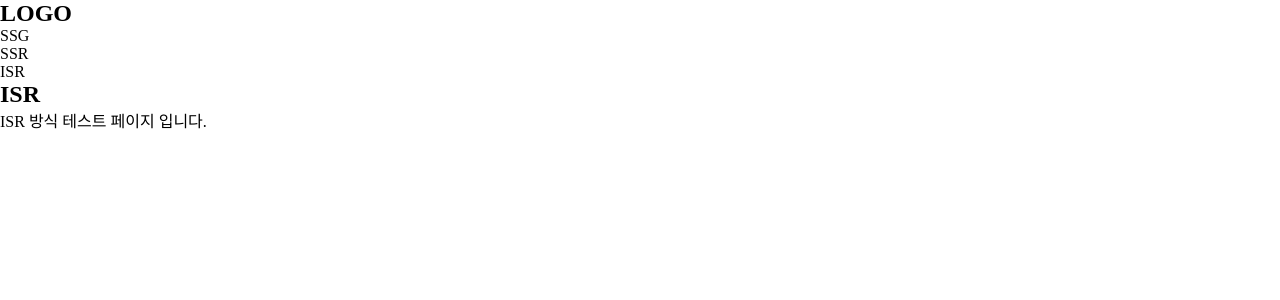
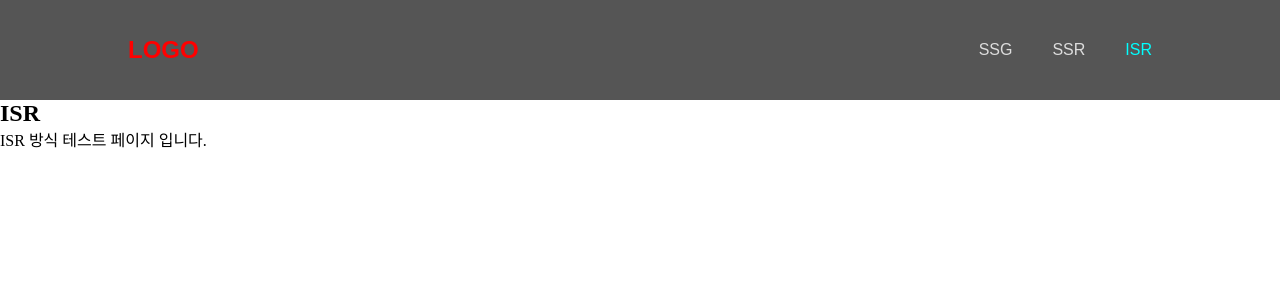
Before and after one commit to klmwook/NextJs-basic, a Next.js app: page /isr in a window 1280 px wide. Shown: the top 300 px of the page. Built offline with nearby package versions, Linux system fonts and the light colour scheme.

Commit message:
같은 모듈 scss안에 동일한 css명이 있어도 자동적으로 세팅이 됨

```diff
--- a/components/Header.jsx
+++ b/components/Header.jsx
@@ -1,5 +1,7 @@
 import Link from 'next/link';
 import { useRouter } from 'next/router';
+import styles from '@/styles/Header.module.scss';
+console.log(styles);
 
 function Header() {
 	const router = useRouter();
@@ -7,24 +9,26 @@
 	console.log(currentPath);
 
 	return (
-		<header>
+		<header id={styles.header}>
 			<h1>
-				<Link href='/'>LOGO</Link>
+				<Link href='/' className={styles.on}>
+					LOGO
+				</Link>
 			</h1>
 
-			<ul id='gnb'>
+			<ul id={styles.gnb}>
 				<li>
-					<Link href='/ssg' className={currentPath === '/ssg' ? 'on' : ''}>
+					<Link href='/ssg' className={currentPath === '/ssg' ? styles.on : ''}>
 						SSG
 					</Link>
 				</li>
 				<li>
-					<Link href='/ssr' className={currentPath === '/ssr' ? 'on' : ''}>
+					<Link href='/ssr' className={currentPath === '/ssr' ? styles.on : ''}>
 						SSR
 					</Link>
 				</li>
 				<li>
-					<Link href='/isr' className={currentPath === '/isr' ? 'on' : ''}>
+					<Link href='/isr' className={currentPath === '/isr' ? styles.on : ''}>
 						ISR
 					</Link>
 				</li>
--- /dev/null
+++ b/styles/Header.module.scss
@@ -0,0 +1,34 @@
+#header {
+	width: 100%;
+	height: 100px;
+	padding: 0px 10vw;
+	background: #555;
+	display: flex;
+	justify-content: space-between;
+	align-items: center;
+
+	h1 {
+		a {
+			font: bold 24px/1 'arial';
+			color: #fff;
+
+			&.on {
+				color: red;
+			}
+		}
+	}
+
+	#gnb {
+		display: flex;
+		gap: 40px;
+
+		a {
+			font: 16px/1 'arial';
+			color: #ddd;
+
+			&.on {
+				color: aqua;
+			}
+		}
+	}
+}
```
